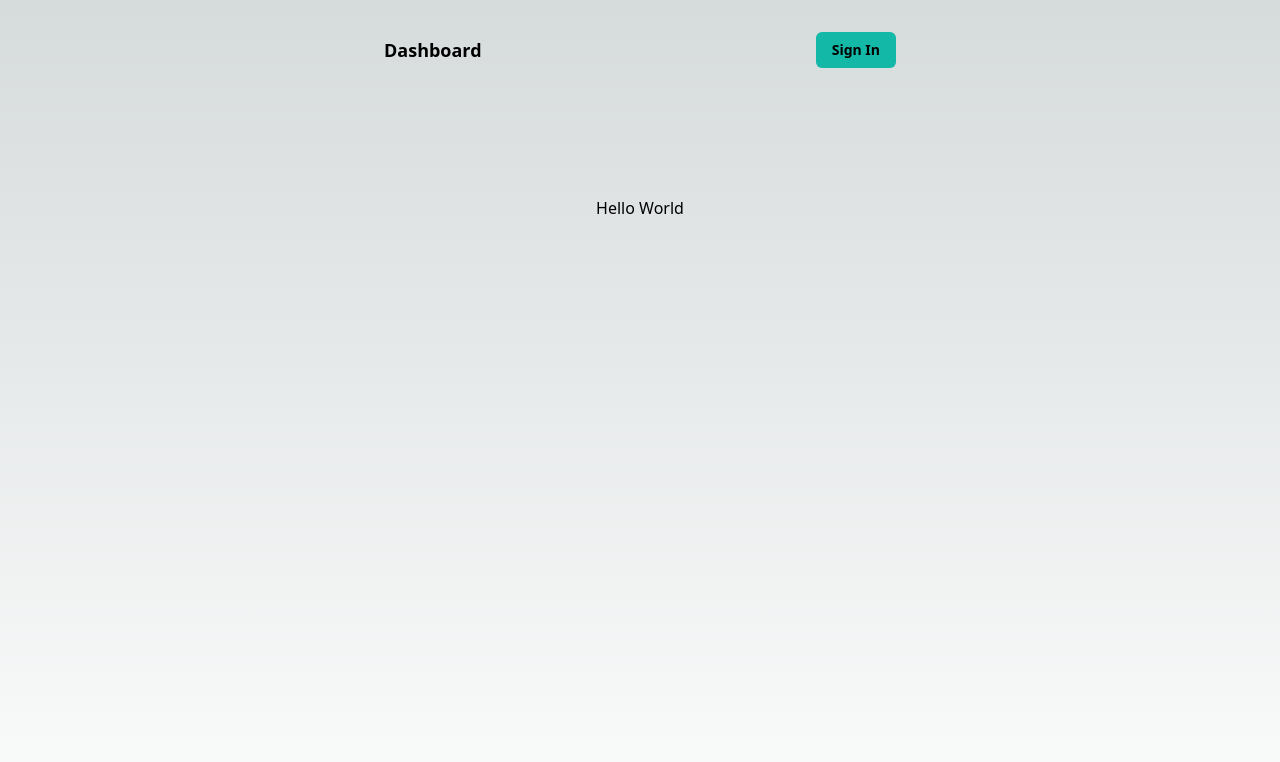
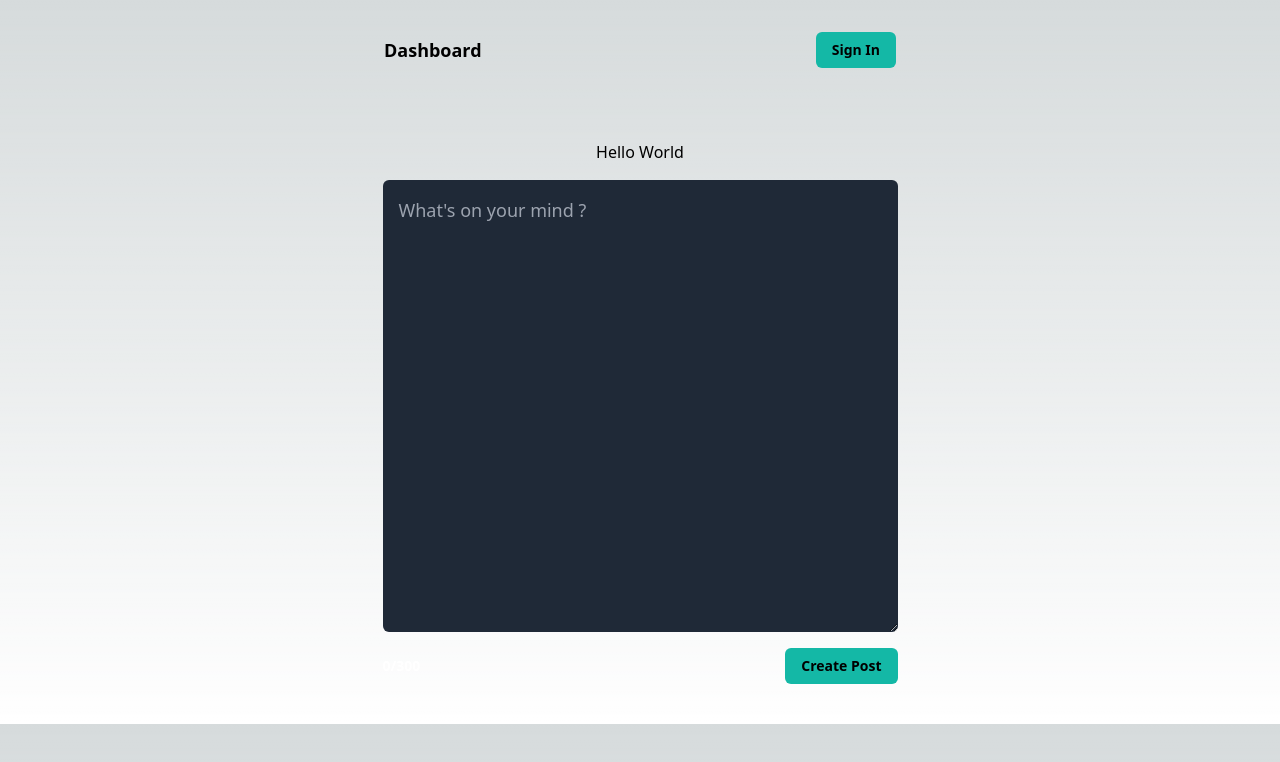
Before and after one commit to paresiqbal/next-post, a Next.js app: page / in a window 1280 px wide. Shown: the top 762 px of the page. Built offline with nearby package versions, Linux system fonts and the light colour scheme; no server answers.

Commit message:
create template create post

```diff
--- /dev/null
+++ b/app/components/AddPost.tsx
@@ -0,0 +1,38 @@
+"use client";
+
+import { useState } from "react";
+
+export default function AddPost() {
+  const [title, setTitle] = useState("");
+  const [isDisabled, setIsDisabled] = useState(false);
+
+  return (
+    <form>
+      <div className="flex my-4">
+        <textarea
+          name="title"
+          id=""
+          placeholder="What's on your mind ?"
+          cols={45}
+          rows={15}
+          value={title}
+          onChange={(e) => setTitle(e.target.value)}
+          className="p-4 text-lg rounded-md bg-gray-800 outline-none"
+        ></textarea>
+      </div>
+      <div className="flex items-center justify-between gap-2 ">
+        <p
+          className={`font-bold text-sm ${
+            title.length > 300 ? "text-red-700" : "text-white"
+          }`}
+        >{`${title.length}/300`}</p>
+        <button
+          disabled={isDisabled}
+          className="text-sm font-semibold bg-teal-500 py-2 px-4 rounded-md disabled:opacity-25"
+        >
+          Create Post
+        </button>
+      </div>
+    </form>
+  );
+}
--- a/app/page.tsx
+++ b/app/page.tsx
@@ -1,7 +1,12 @@
+"use client";
+
+import AddPost from "./components/AddPost";
+
 export default function Home() {
   return (
-    <main className="flex min-h-screen flex-col items-center justify-between p-24">
+    <main className="flex flex-col items-center justify-between p-10">
       <h1>Hello World</h1>
+      <AddPost />
     </main>
   );
 }
```
